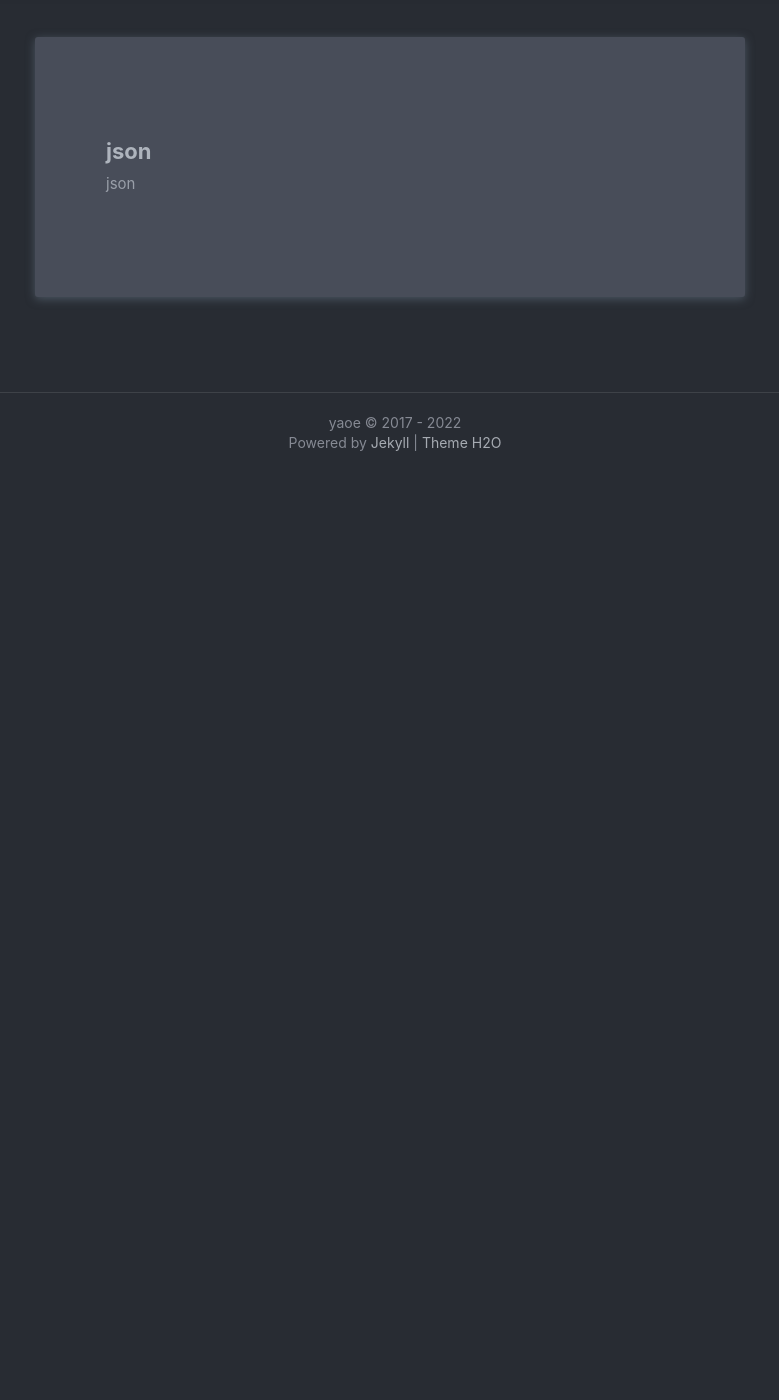
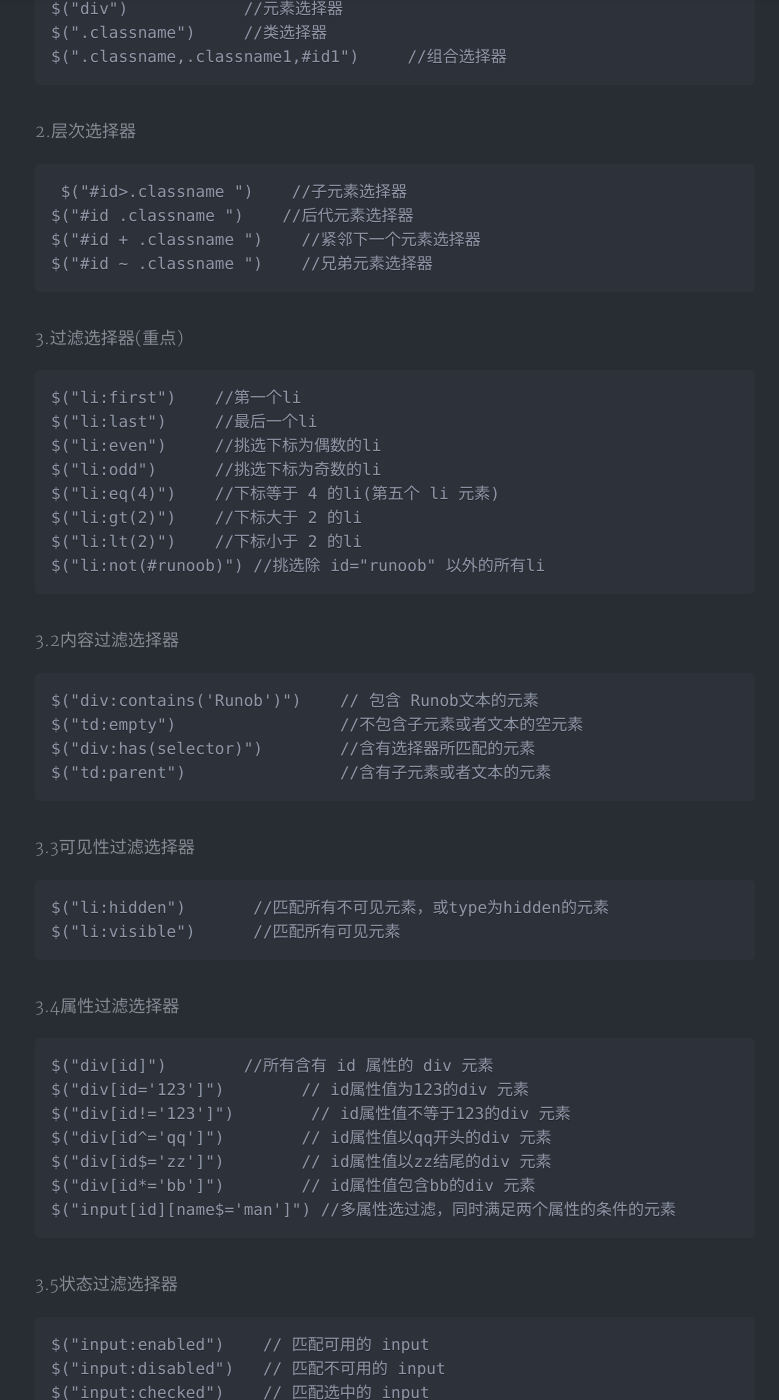
Before and after one commit to lingyaoe/lingyaoe.github.io, a Jekyll site: the page built from _posts/2022-04-02-jquery.md, in a window 1280 px wide and 1400 px high, scrolled down 7118 px. Shown: the whole window, without its empty margins (245-1024 px from the left). Built offline with Jekyll 4.4.1, drawn with Linux system fonts in a browser that asks for light colours; nearby versions of some CDN libraries; comment, search, counter and statistics services are not loaded; a style sheet for code colours, icons or effects is not loaded; before the commit the page ends 7591 px from its top, so only the background shows below that; some of the changed text lies outside the part shown.

Commit message:
exchange

````diff
--- a/_posts/2022-04-02-jquery.md
+++ b/_posts/2022-04-02-jquery.md
@@ -227,3 +229,80 @@ mixed json_decode ($json_string [,$assoc = false [, $depth = 512 [, $options = 0
 > value: 要编码的值。该函数只对 UTF-8 编码的数据有效。
 > options:由以下常量组成的二进制掩码 JSON_HEX_QUOT, JSON_HEX_TAG, JSON_HEX_AMP, JSON_HEX_APOS, JSON_NUMERIC_CHECK, JSON_PRETTY_PRINT, JSON_UNESCAPED_SLASHES, JSON_FORCE_OBJECT, JSON_PRESERVE_ZERO_FRACTION, JSON_UNESCAPED_UNICODE, JSON_PARTIAL_OUTPUT_ON_ERROR。
 >> 要注意的是 JSON_UNESCAPED_UNICODE 选项，如果我们不希望中文被编码，可以添加该选项。
+
+
+#### 选择器
+
+[选择器](https://www.runoob.com/jquery/jquery-ref-selectors.html)
+
+
+
+1.基本选择器
+```
+$("#id")            //ID选择器
+$("div")            //元素选择器
+$(".classname")     //类选择器
+$(".classname,.classname1,#id1")     //组合选择器
+```
+2.层次选择器
+```
+ $("#id>.classname ")    //子元素选择器
+$("#id .classname ")    //后代元素选择器
+$("#id + .classname ")    //紧邻下一个元素选择器
+$("#id ~ .classname ")    //兄弟元素选择器
+```
+3.过滤选择器(重点)
+```
+$("li:first")    //第一个li
+$("li:last")     //最后一个li
+$("li:even")     //挑选下标为偶数的li
+$("li:odd")      //挑选下标为奇数的li
+$("li:eq(4)")    //下标等于 4 的li(第五个 li 元素)
+$("li:gt(2)")    //下标大于 2 的li
+$("li:lt(2)")    //下标小于 2 的li
+$("li:not(#runoob)") //挑选除 id="runoob" 以外的所有li
+```
+3.2内容过滤选择器
+```
+$("div:contains('Runob')")    // 包含 Runob文本的元素
+$("td:empty")                 //不包含子元素或者文本的空元素
+$("div:has(selector)")        //含有选择器所匹配的元素
+$("td:parent")                //含有子元素或者文本的元素
+```
+3.3可见性过滤选择器
+```
+$("li:hidden")       //匹配所有不可见元素，或type为hidden的元素
+$("li:visible")      //匹配所有可见元素
+```
+3.4属性过滤选择器
+```
+$("div[id]")        //所有含有 id 属性的 div 元素
+$("div[id='123']")        // id属性值为123的div 元素
+$("div[id!='123']")        // id属性值不等于123的div 元素
+$("div[id^='qq']")        // id属性值以qq开头的div 元素
+$("div[id$='zz']")        // id属性值以zz结尾的div 元素
+$("div[id*='bb']")        // id属性值包含bb的div 元素
+$("input[id][name$='man']") //多属性选过滤，同时满足两个属性的条件的元素
+```
+3.5状态过滤选择器
+```
+$("input:enabled")    // 匹配可用的 input
+$("input:disabled")   // 匹配不可用的 input
+$("input:checked")    // 匹配选中的 input
+$("option:selected")  // 匹配选中的 option
+```
+4.表单选择器
+```
+$(":input")      //匹配所有 input, textarea, select 和 button 元素
+$(":text")       //所有的单行文本框，$(":text") 等价于$("[type=text]")，推荐使用$("input:text")效率更高，下同
+$(":password")   //所有密码框
+$(":radio")      //所有单选按钮
+$(":checkbox")   //所有复选框
+$(":submit")     //所有提交按钮
+$(":reset")      //所有重置按钮
+$(":button")     //所有button按钮
+$(":file")       //所有文件域
+```
+#### 事件方法
+
+[事件方法](https://www.runoob.com/jquery/jquery-ref-events.html)
````
Also changed, not shown: other parts of _posts/2022-04-02-jquery.md (+2 -0 lines), _posts/2021-09-22-ssh.md (added, +35 -0 lines), _posts/2021-11-1-php.md (+9 -0 lines), _posts/2022-01-18-js.md (+6 -0 lines), assets/css/github-markdown.css (+18 -13 lines), _includes/header.html (line endings or trailing spaces), _posts/2017-07-30-mathjax-test.md (line endings or trailing spaces), assets/css/share.min.css.
